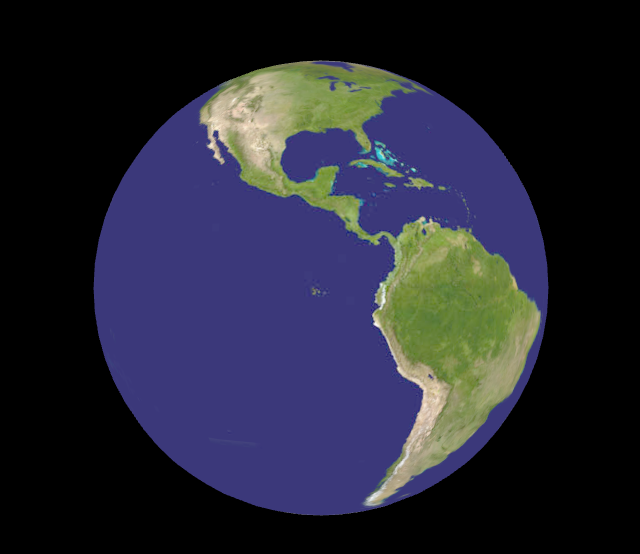
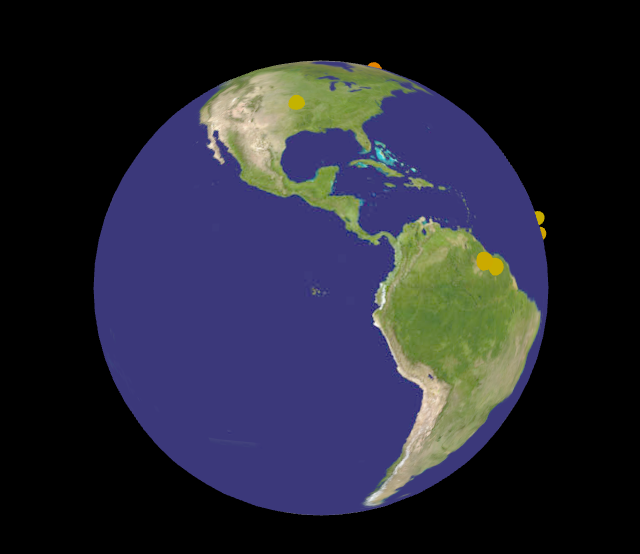
Before and after one commit to minhnguyen1311/MentalSphere, a plain HTML site: page index.html in a window 1280 px wide. Shown: the part 112-666 px from the top of the page, without its empty margins (319-959 px from the left). Drawn offline with nearby package versions, Linux system fonts and the light colour scheme; animation ran at ten frames a second.

Commit message:
If applied, this commit will create markers (spheres) to the globe based on depressive rates.

```diff
--- a/index.html
+++ b/index.html
@@ -123,6 +123,28 @@
           return new THREE.Vector3(x, y, z);
         }
 
+        // Add data points (markers) to the globe based on depressive rates
+        function addDepressiveMarkers() {
+          depressiveData.forEach(point => {
+            let { country, rate, lat, lon } = point;
+            let position = latLongToVector3(lat, lon, 40); // 40 radius for positioning
+            let size = (rate / 10) * 2; // Scale size of marker based on rate
+            let color = new THREE.Color(rate / 10, 1 - rate / 10, 0); // Set color from green to red (depends on state)
+
+            // Create marker as a small sphere
+            let sphere = new THREE.Mesh(
+              new THREE.SphereGeometry(size, 8, 8),
+              new THREE.MeshBasicMaterial({ color: color })
+            );
+
+            sphere.position.copy(position);
+            scene.add(sphere);
+          });
+        }
+
+        // Load the markers and start animation
+        addDepressiveMarkers();
+
         // call animation/rendering loop
         animate();
 
```
